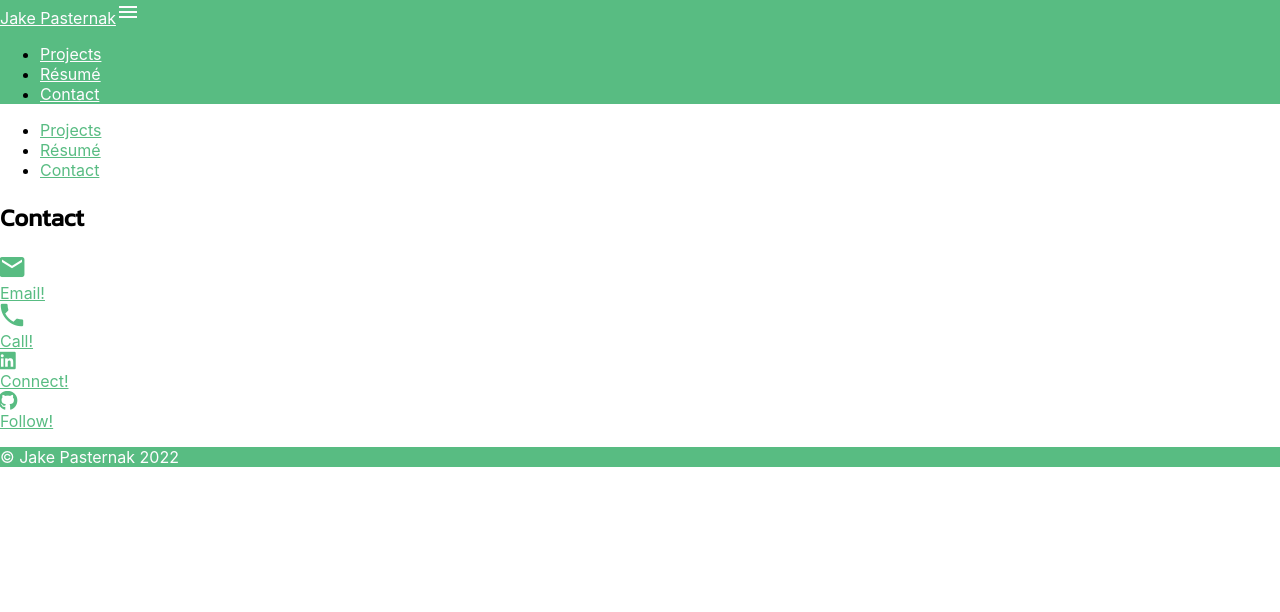
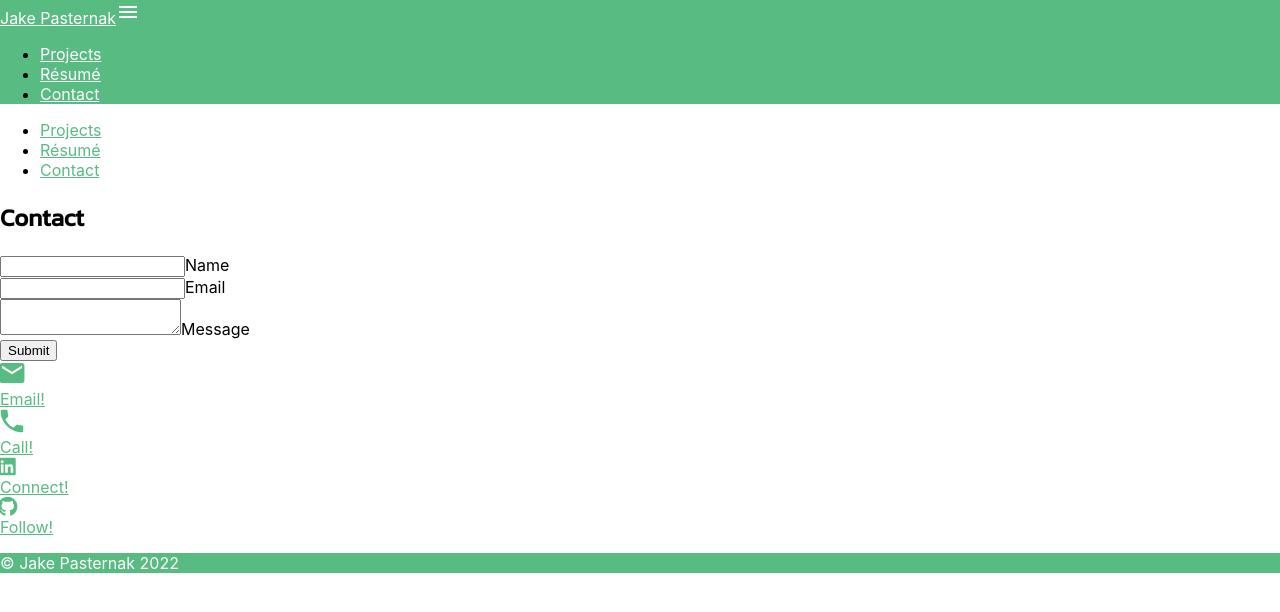
Before and after one commit to jdpasternak/portfolio, a React (Create React App) app: page /contact in a window 1280 px wide. Shown: the top 612 px of the page. Built offline with nearby package versions, Linux system fonts and the light colour scheme; the HTML template or start-up script is replaced by a standard one.

Commit message:
adds validate to contact form

```diff
--- a/src/components/Contact/index.js
+++ b/src/components/Contact/index.js
@@ -1,4 +1,5 @@
 import ContactCard from "../ContactCard";
+import ContactForm from "../ContactForm";
 
 const Contact = () => {
   const contactInfo = [
@@ -28,6 +29,9 @@ const Contact = () => {
     <div>
       <h2>Contact</h2>
       <div className="row">
+        <ContactForm />
+      </div>
+      <div className="row">
         {contactInfo.map((contact) => (
           <ContactCard data={contact} key={contact.link} />
         ))}
--- /dev/null
+++ b/src/components/ContactForm/index.js
@@ -0,0 +1,83 @@
+import { useState } from "react";
+import { capitalizeFirstLetter, validateEmail } from "../../helpers";
+
+const ContactForm = () => {
+  const [contactFormState, setContactFormState] = useState({
+    name: "",
+    email: "",
+    message: "",
+  });
+
+  const [errorMessage, setErrorMessage] = useState("");
+
+  const { name, email, message } = contactFormState;
+
+  const onBlur = (e) => {
+    if (e.target.name === "email" && !validateEmail(email)) {
+      setErrorMessage("Invalid email!");
+    } else {
+      if (!e.target.value.length) {
+        setErrorMessage(`${capitalizeFirstLetter(e.target.name)} is required!`);
+      } else {
+        setErrorMessage("");
+      }
+    }
+    setContactFormState({
+      ...contactFormState,
+      [e.target.name]: e.target.value,
+    });
+    console.log(contactFormState);
+  };
+
+  const handleBlur = (e) => {};
+
+  const handleFormSubmit = (e) => {
+    e.preventDefault();
+    console.log(contactFormState);
+  };
+
+  return (
+    <div className="row">
+      <form className="col s12" onSubmit={handleFormSubmit}>
+        <div className="row">
+          <div className="input-field col s6">
+            <input
+              id="name"
+              type="text"
+              name="name"
+              className="validate"
+              onBlur={onBlur}
+              defaultValue={contactFormState.name}
+            />
+            <label htmlFor="name">Name</label>
+          </div>
+          <div className="input-field col s6">
+            <input
+              id="email"
+              type="email"
+              name="email"
+              className="validate"
+              onBlur={onBlur}
+              defaultValue={contactFormState.email}
+            />
+            <label htmlFor="email">Email</label>
+          </div>
+          <div className="input-field col s12">
+            <textarea
+              id="message"
+              name="message"
+              className="materialize-textarea"
+              onBlur={onBlur}
+              defaultValue={contactFormState.message}
+            />
+            <label htmlFor="message">Message</label>
+          </div>
+        </div>
+        <button type="submit">Submit</button>
+        {errorMessage && <span className="red-text"> {errorMessage}</span>}
+      </form>
+    </div>
+  );
+};
+
+export default ContactForm;
--- a/src/helpers.js
+++ b/src/helpers.js
@@ -1,5 +1,4 @@
-module.exports = {
-  formatName: (name) => {
+const formatName = (name) => {
   return name
     .split("-")
     .map((word) => {
@@ -8,5 +7,19 @@ module.exports = {
       return word.join("");
     })
     .join(" ");
-  },
 };
+
+const capitalizeFirstLetter = (word) => {
+  return word
+    .split("")
+    .map((l, i) => (i === 0 ? l.toUpperCase() : l))
+    .join("");
+};
+
+const validateEmail = (email) => {
+  var re =
+    /^(([^<>()[\]\\.,;:\s@"]+(\.[^<>()[\]\\.,;:\s@"]+)*)|(".+"))@((\[[0-9]{1,3}\.[0-9]{1,3}\.[0-9]{1,3}\.[0-9]{1,3}\])|(([a-zA-Z\-0-9]+\.)+[a-zA-Z]{2,}))$/;
+  return re.test(String(email).toLowerCase());
+};
+
+export { formatName, capitalizeFirstLetter, validateEmail };
```
Lines whose indentation alone changed are shown as unchanged.
